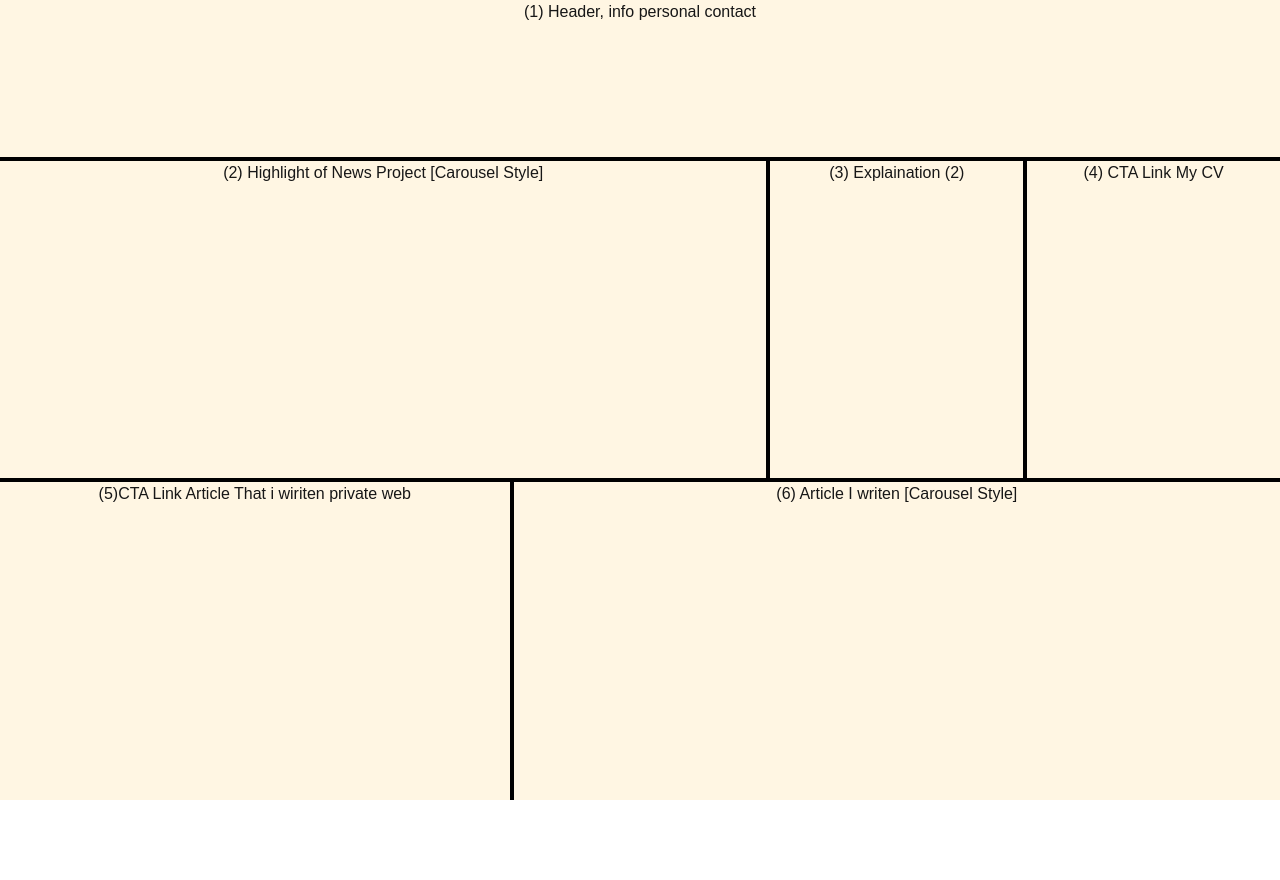
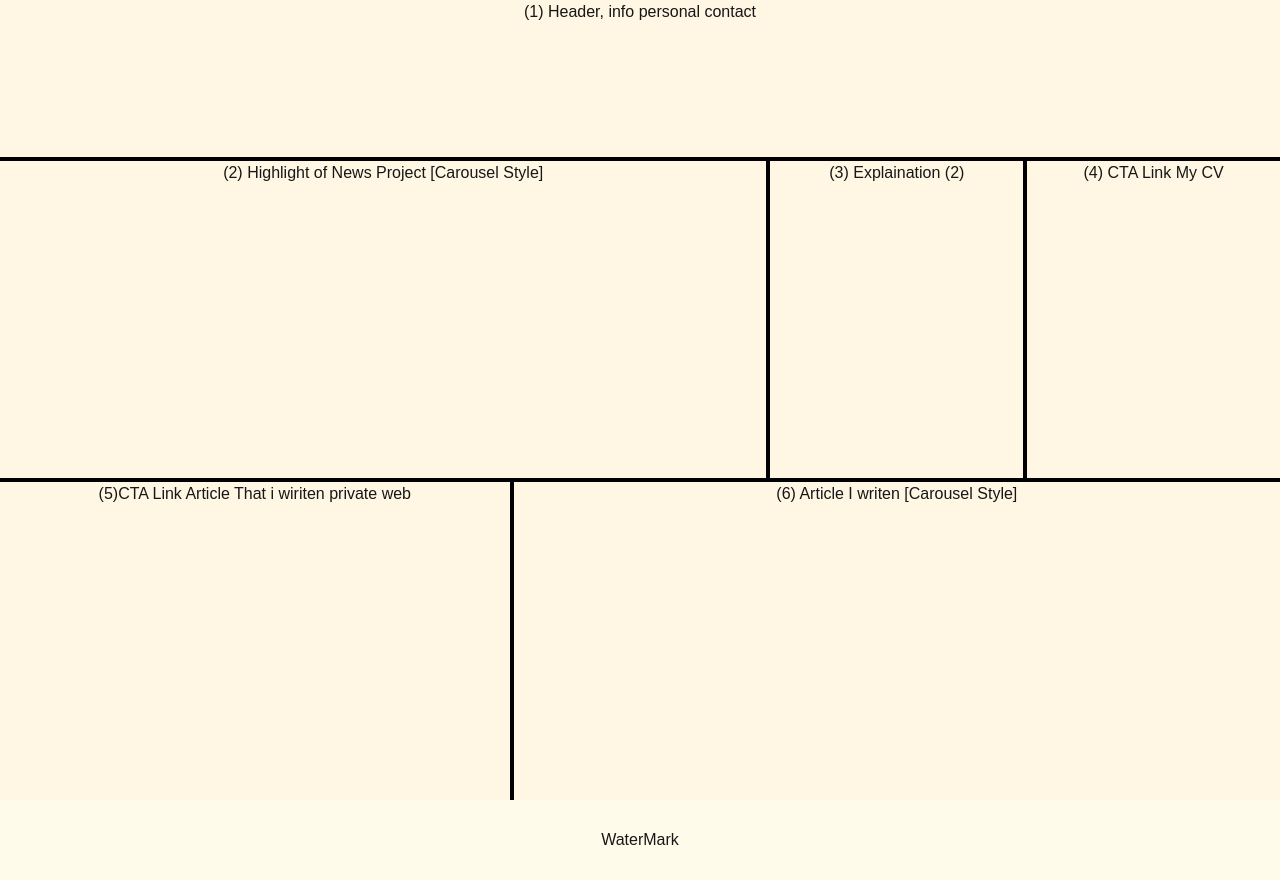
Before and after one commit to donzikii69/portofoliov3, a Next.js app: page / in a window 1280 px wide. Before the commit the page ends 800 px from the top, so only its background shows below. Built offline with nearby package versions, Linux system fonts and the light colour scheme.

Commit message:
switch layout landing page to component

```diff
--- /dev/null
+++ b/app/component/Body.tsx
@@ -0,0 +1,11 @@
+import React from 'react'
+
+export default function Body() {
+  return (
+    <>
+        <div className="text-center justify-center items-center col-span-3 row-span-2 row-start-2 bg-[#fff6e3]">(2) Highlight of News Project [Carousel Style]</div>
+            <div className="text-center justify-center items-center row-span-2 col-start-4 row-start-2 bg-[#fff6e3]">(3) Explaination (2) </div>
+            <div className="text-center justify-center items-center row-span-2 col-start-5 row-start-2 bg-[#fff6e3]">(4) CTA Link My CV</div>
+    </>
+  )
+}
--- /dev/null
+++ b/app/component/Footer.tsx
@@ -0,0 +1,10 @@
+import React from 'react'
+
+export default function Footer() {
+  return (
+    <>
+      <div className="text-center justify-center items-center col-span-2 row-span-2 row-start-4 bg-[#fff6e3]">(5)CTA Link Article That i wiriten private web</div>
+      <div className="text-center justify-center items-center col-span-3 row-span-2 col-start-3 row-start-4 bg-[#fff6e3]">(6) Article I writen [Carousel Style]  </div>
+    </>
+  )
+}
--- /dev/null
+++ b/app/component/Header.tsx
@@ -0,0 +1,9 @@
+import React from 'react'
+
+export default function Header() {
+    return (
+        <div className="text-center justify-center items-center col-span-5 bg-[#fff6e3]">
+            <p>(1) Header, info personal contact</p>
+        </div>
+    )
+}
--- /dev/null
+++ b/app/component/WaterMark.tsx
@@ -0,0 +1,11 @@
+import React from 'react'
+
+export default function WaterMark() {
+  return (
+    <div className='flex h-20 w-full bg-amber-50 text-center justify-center items-center'>
+      <p>
+        WaterMark
+      </p>
+    </div>
+  )
+}
--- a/app/page/home/index.tsx
+++ b/app/page/home/index.tsx
@@ -1,16 +1,18 @@
 import React from 'react'
+import Header from '../../component/Header'
+import Body from '../../component/Body'
+import Footer from '../../component/Footer'
+import WaterMark from '../../component/WaterMark'
 
 export default function Home() {
     return (
-
-        <div className="grid grid-cols-5 grid-rows-5 gap-1 w-full h-screen bg-black">
-            <div className="text-center justify-center items-center col-span-5 bg-[#fff6e3]">(1) Header, info personal contact</div>
-            <div className="text-center justify-center items-center col-span-3 row-span-2 row-start-2 bg-[#fff6e3]">(2) Highlight of News Project [Carousel Style]</div>
-            <div className="text-center justify-center items-center row-span-2 col-start-4 row-start-2 bg-[#fff6e3]">(3) Explaination (2) </div>
-            <div className="text-center justify-center items-center row-span-2 col-start-5 row-start-2 bg-[#fff6e3]">(4) CTA Link My CV</div>
-            <div className="text-center justify-center items-center col-span-2 row-span-2 row-start-4 bg-[#fff6e3]">(5)CTA Link Article That i wiriten private web</div>
-            <div className="text-center justify-center items-center col-span-3 row-span-2 col-start-3 row-start-4 bg-[#fff6e3]">(6) Article I writen [Carousel Style]  </div>
-        </div>
-
+        <>
+            <div className="grid grid-cols-5 grid-rows-5 gap-1 w-full h-screen bg-black">
+                <Header />
+                <Body />
+                <Footer />
+            </div>
+            <WaterMark />
+        </>
     )
 }
```
